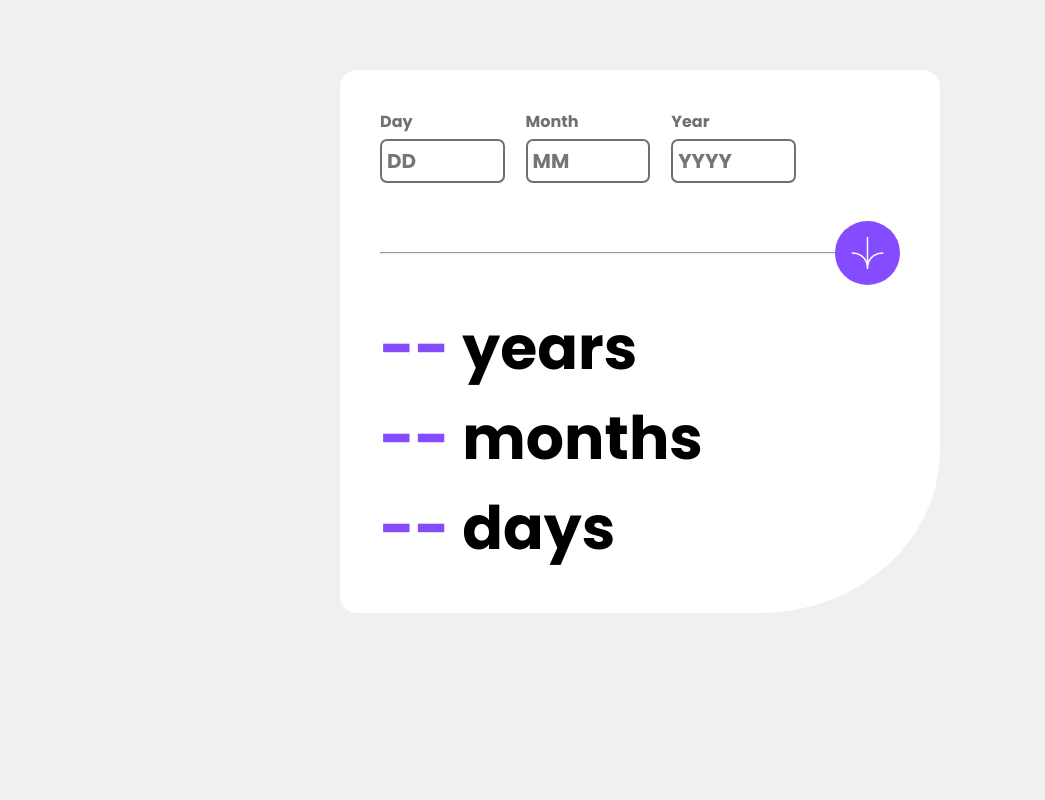
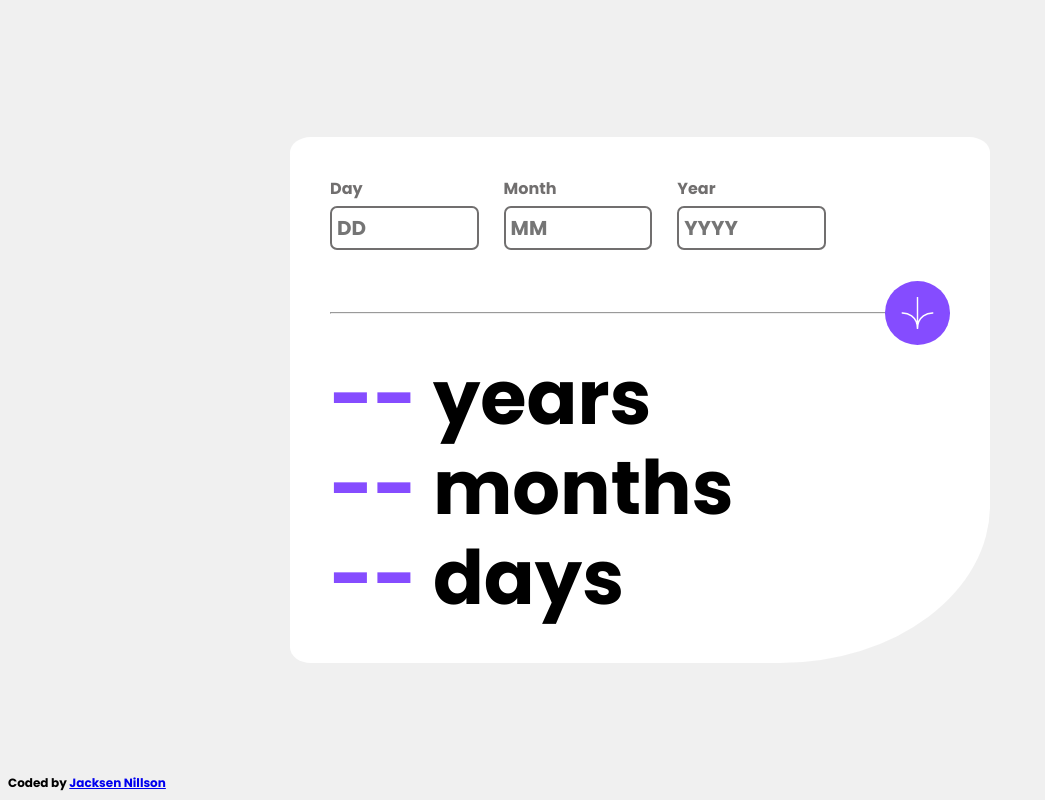
Before and after one commit to jacksen30/age-calculator-app, a plain HTML site: page index.html in a window 1280 px wide. Shown: the whole page, without its empty margins (0-1045 px from the left). Drawn offline with Linux system fonts and the light colour scheme.

Commit message:
convert font-sizing to rem, add h1 attribution, tweak calculation output font sizeand line height for larger screens

```diff
--- a/assets/styles/style.css
+++ b/assets/styles/style.css
@@ -108,12 +108,19 @@ body {
 	justify-content: center;
 }
 
+h1 {
+  font-size: 0.75rem;
+  position: absolute;
+  bottom: 0.5rem;
+  left: 0.5rem;
+}
+
 .age-calculator {
   margin-top: 70px;
   background-color: var(--calculator-bg);
   padding: 30px 20px;
   width: 93%;
-  max-width:600px;
+  max-width: 700px;
   border-radius: 3% 3% 30% 3%;
 }
 
@@ -156,7 +163,7 @@ input:focus {
 
 .error-text {
   visibility: hidden;
-  font-size: 9px;
+  font-size: 0.56rem;
   font-weight: 700;
   color: var(--error-color);
 }
@@ -188,7 +195,7 @@ hr {
 }
 
 .calc-output--text {
-  font-size: 46px;
+  font-size: 2.875rem;
   font-weight: 700;
 }
 
@@ -198,7 +205,13 @@ hr {
 
 @media (min-width: 750px) {
 
+  .main {
+    min-height: 100vh;
+    align-items: center;
+  }
+
   .age-calculator {
+    margin-top: 0px;
     padding: 40px;
   }
 
@@ -207,7 +220,11 @@ hr {
   }
 
   .error-text {
-    font-size: 10px;
+    font-size: 0.75rem;
+  }
+
+  .page-divider {
+    height: 80px;
   }
 
   .page-divider img {
@@ -215,6 +232,7 @@ hr {
   }
 
   .calc-output--text {
-    font-size: 60px;
+    font-size: 4.6875rem;
+    line-height: 1.2;
 }
 }
--- a/index.html
+++ b/index.html
@@ -45,8 +45,8 @@
         <p class="calc-output--text"><span class="calc-output--number" id="outputDays">--</span> days</p>
       </div>
     </div>
-
   </main>
+  <h1>Coded by <a href="https://devbyjacksen.com/">Jacksen Nillson</a></h1>
   <script src="./script.js"></script>
 </body>
 </html>
```
